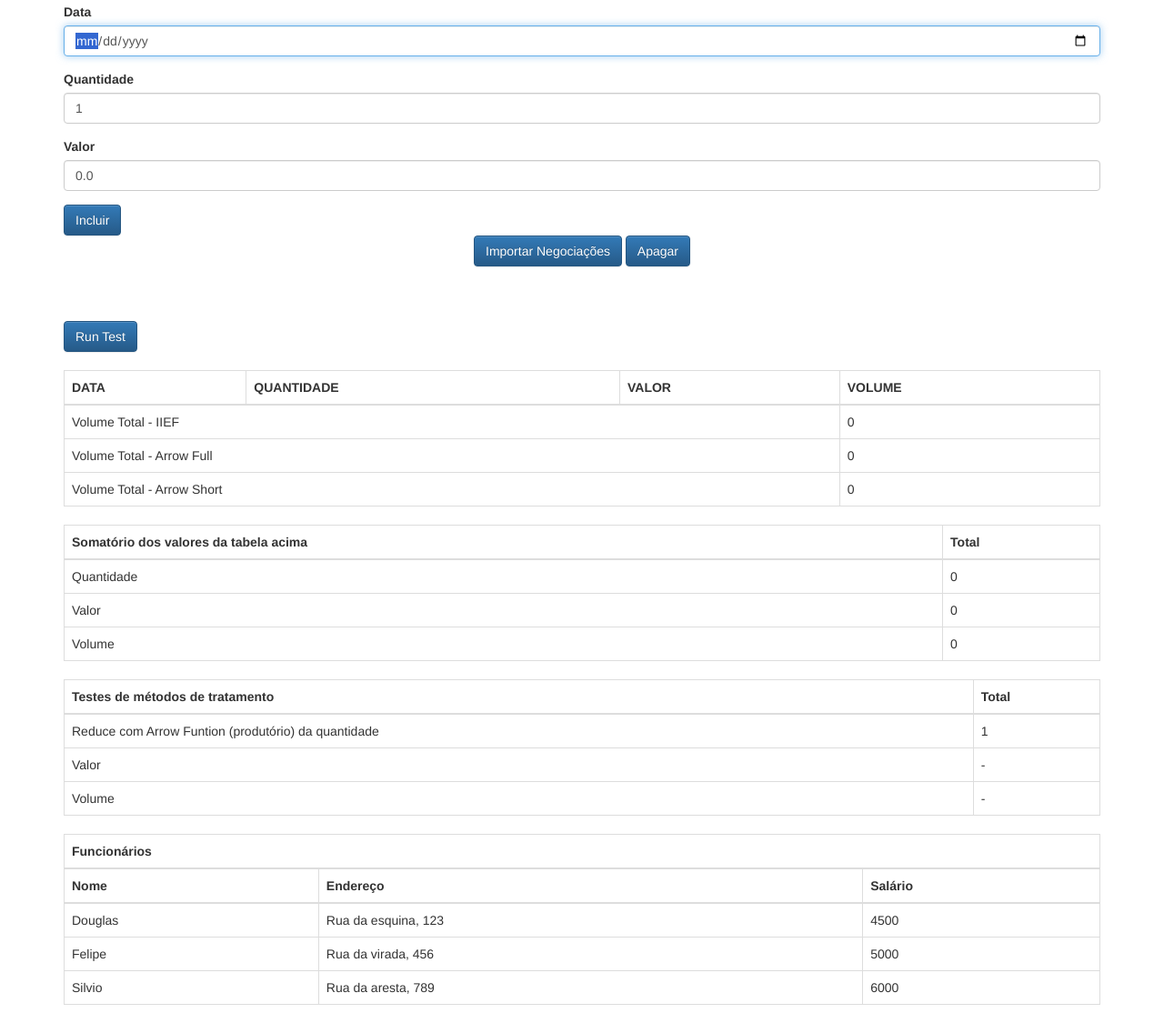
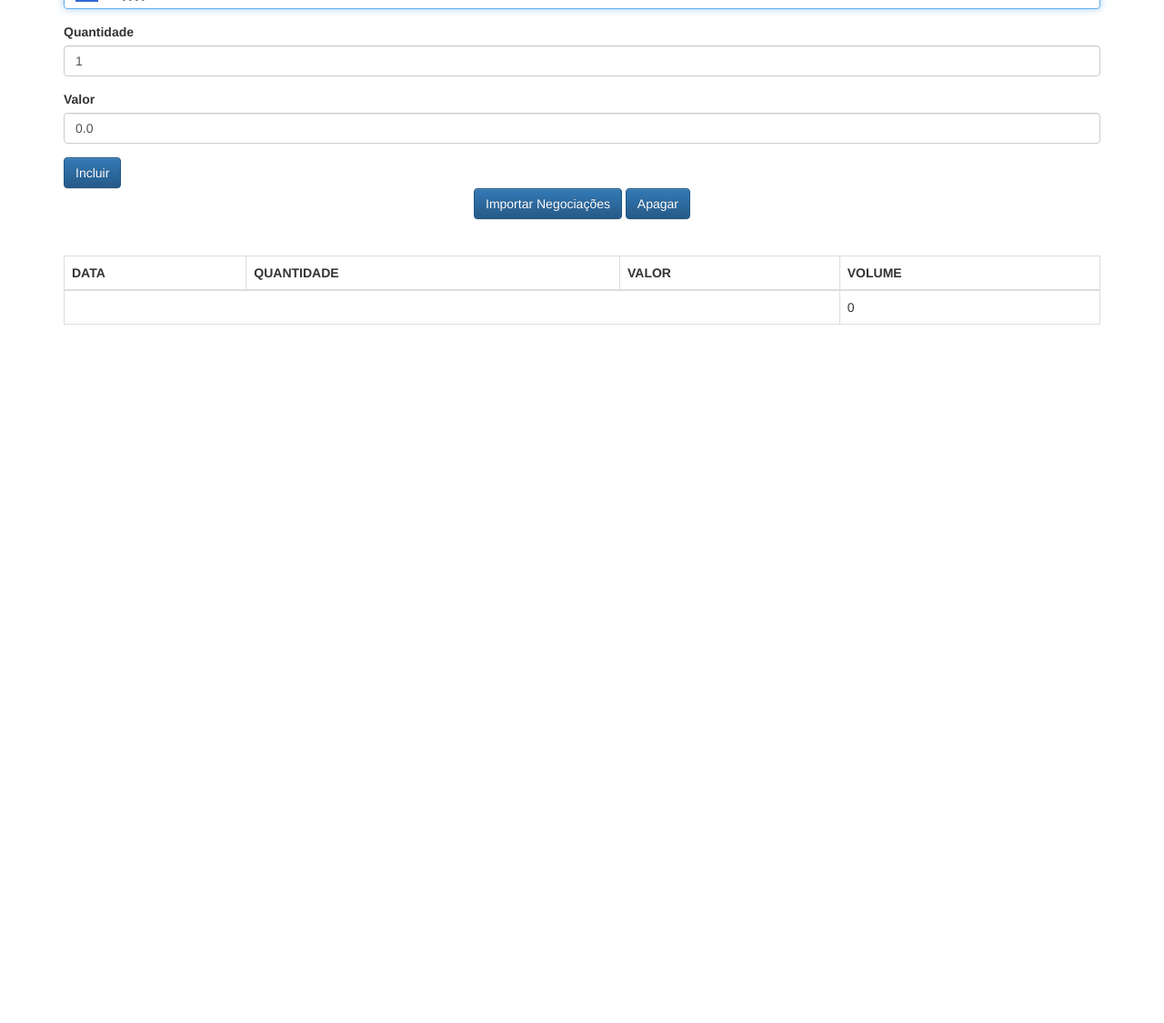
Before and after one commit to Kadu88/javascript-advanced-ES6-I, a plain HTML site: page projectframe/client/index.html in a window 1280 px wide. Shown: the part 119-1244 px from the top of the page at 91% size. After the commit the page ends 800 px from the top, so only its background shows below. Drawn offline with Linux system fonts and the light colour scheme.

Commit message:
final version of project

```diff
--- a/projectframe/client/index.html
+++ b/projectframe/client/index.html
@@ -30,7 +30,7 @@
             <input id="valor" type="number" class="form-control"  min="0.01" step="0.01" value="0.0" required />
         </div>
 
-        <button id="btIncluir" class="btn btn-primary" type="submit">Incluir</button>
+        <button class="btn btn-primary" type="submit">Incluir</button>
     </form>
 
     <div class="text-center">
@@ -43,21 +43,17 @@
     </div>
     <br>
     <br>
-    <br>
-
-        <button id="btRunTest" class="btn btn-primary" type="submit">Run Test</button>
-    <br>
-    <br>
 
     <div id="negociacoesView"></div>
+
+    <script src="js/app/models/Negociacao.js"></script>
+    <script src="js/app/controllers/NegociacaoController.js"></script>
+    <script src="js/app/helpers/DateHelper.js"></script>
     <script src="js/app/models/ListaNegociacoes.js"></script>
-    <script src="js/app/models/Mensagem.js"></script>
-    <script src="js/app/models/Negociacao.js"></script>
     <script src="js/app/views/View.js"></script>
     <script src="js/app/views/NegociacoesView.js"></script>
+    <script src="js/app/models/Mensagem.js"></script>
     <script src="js/app/views/MensagemView.js"></script>
-    <script src="js/app/controllers/NegociacaoController.js"></script>
-    <script src="js/app/helpers/DateHelper.js"></script>
     <script>
         let negociacaoController = new NegociacaoController();
     </script>
--- a/projectframe/client/js/app/controllers/NegociacaoController.js
+++ b/projectframe/client/js/app/controllers/NegociacaoController.js
@@ -14,6 +14,7 @@ class NegociacaoController {
         this._mensagem = new Mensagem();
         this._mensagemView = new MensagemView($('#mensagemView'));
         this._mensagemView.update(this._mensagem);
+
     }
 
     adiciona(event) {
@@ -26,10 +27,6 @@ class NegociacaoController {
         this._mensagemView.update(this._mensagem);
 
         this._limpaFormulario();
-    }
-
-    runTest(event) {
-        alert("Test");
     }
 
     _criaNegociacao() {
--- a/projectframe/client/js/app/models/Mensagem.js
+++ b/projectframe/client/js/app/models/Mensagem.js
@@ -1,14 +1,17 @@
 class Mensagem {
 
     constructor(texto='') {
+
         this._texto = texto;
     }
 
     get texto() {
+
         return this._texto;
     }
 
     set texto(texto) {
+
         this._texto = texto;
     }
 }
--- a/projectframe/client/js/app/models/Negociacao.js
+++ b/projectframe/client/js/app/models/Negociacao.js
@@ -9,18 +9,22 @@ class Negociacao {
     }
 
     get volume() {
+
         return this._quantidade * this._valor;
     }
 
     get data() {
+
         return new Date(this._data.getTime());
     }
 
     get quantidade() {
-        return new Number(this._quantidade);
+
+        return this._quantidade;
     }
 
     get valor() {
-        return new Number(this._valor);
+
+        return this._valor;
     }
 }
--- a/projectframe/client/js/app/views/MensagemView.js
+++ b/projectframe/client/js/app/views/MensagemView.js
@@ -1,10 +1,11 @@
 class MensagemView extends View {
 
     constructor(elemento) {
-        super(elemento);
+       super(elemento);
     }
 
-    template(model) {
-        return `<p class="alert alert-info">${model.texto}</p>`;
-    }
+   template(model) {
+
+       return model.texto ? `<p class="alert alert-info">${model.texto}</p>` : '<p></p>';
+   }
 }
--- a/projectframe/client/js/app/views/NegociacoesView.js
+++ b/projectframe/client/js/app/views/NegociacoesView.js
@@ -1,28 +1,10 @@
-class NegociacoesView extends View{
+class NegociacoesView extends View {
 
     constructor(elemento) {
         super(elemento);
     }
 
     template(model) {
-
-        let funcionarios = [
-            {
-                "nome": "Douglas",
-                "endereco" : "Rua da esquina, 123",
-                "salario" : "4500"
-            },
-            {
-                "nome": "Felipe",
-                "endereco" : "Rua da virada, 456",
-                "salario" : "5000"
-            },
-            {
-                "nome": "Silvio",
-                "endereco" : "Rua da aresta, 789",
-                "salario" : "6000"
-            }
-        ];
 
         return `
         <table class="table table-hover table-bordered">
@@ -36,7 +18,7 @@ class NegociacoesView extends View{
             </thead>
 
             <tbody>
-                ${model.negociacoes.map((n) => `
+                ${model.negociacoes.map(n => `
 
                     <tr>
                         <td>${DateHelper.dataParaTexto(n.data)}</td>
@@ -49,153 +31,13 @@ class NegociacoesView extends View{
             </tbody>
 
             <tfoot>
+                <td colspan="3"></td>
+                <td>
+                    ${model.negociacoes.reduce((total, n) => total + n.volume, 0.0)}
+                </td>
+            </tfoot>
 
-
-                <tr>
-                    <td colspan="3">Volume Total - IIEF</td>
-                    <td>${
-                        (function() {
-                            let total = 0;
-                            model.negociacoes.forEach(n => total += n.volume);
-                            return total;
-                        })()
-                    }
-                    </td>
-                </tr>
-                <tr>
-                    <td colspan="3">Volume Total - Arrow Full</td>
-                    <td>${
-                        model.negociacoes.reduce(function(total, n) {
-                            return total+n.volume;
-                        }, 0.0)
-                }</td>
-                </tr>
-
-                <tr>
-                    <td colspan="3">Volume Total - Arrow Short</td>
-                    <td>
-                        ${ //Example: reduce + arrow function
-                            model.negociacoes.reduce(
-                            (total, n) => total + n.volume, 0.0
-                            //Total = valor anterior
-                            //n = objeto da iteração atual
-                            //0.0 = valor inicial pro total
-                        )
-                        }
-                    </td>
-                </tr>
-
-            </tfoot>
         </table>
-
-        </p>
-
-        <table class="table table-hover table-bordered">
-            <thead>
-                <tr>
-                    <th colspan="3">Somatório dos valores da tabela acima</th>
-                    <th>Total</th>
-                </tr>
-            </thead>
-
-            <tbody>
-            </tbody>
-            <tfoot>
-                    <tr>
-                        <td colspan="3">Quantidade</td>
-                        <td>
-                            ${model.negociacoes.reduce(function(total, num) { //Example, reduce + function
-                                return total + num.quantidade;
-                            }, 0)}
-                        </td>
-                    </tr>
-                    <tr>
-                        <td colspan="3">Valor</td>
-                        <td>
-                            ${model.negociacoes.reduce(function(total, num) { //Example, reduce + function
-                                return total + num.valor;
-                            }, 0)}
-                        </td>
-                    </tr>
-                    <tr>
-                        <td colspan="3">Volume</td>
-                        <td>
-                            ${model.negociacoes.reduce(function(total, num) { //Example, reduce + function
-                                return total + num.volume;
-                            }, 0)}
-                        </td>
-                    </tr>
-
-
-            </tfoot>
-        </table>
-
-        <table class="table table-hover table-bordered">
-        <thead>
-            <tr>
-                <th colspan="3">Testes de métodos de tratamento</th>
-                <th>Total</th>
-            </tr>
-        </thead>
-
-        <tbody>
-        </tbody>
-        <tfoot>
-                <tr>
-                    <td colspan="3">Reduce com Arrow Funtion (produtório) da quantidade</td>
-                    <td>
-                        ${model.negociacoes.reduce((produtorio, elemento) => produtorio * elemento.quantidade, 1)}
-                    </td>
-                </tr>
-                <tr>
-                    <td colspan="3">Valor</td>
-                    <td>
-                    -
-                    </td>
-                </tr>
-                <tr>
-                    <td colspan="3">Volume</td>
-                    <td>
-                    -
-                    </td>
-                </tr>
-
-
-        </tfoot>
-    </table>
-
-
-
-
-    <table class="table table-hover table-bordered">
-        <thead>
-            <tr>
-                <th colspan="3">Funcionários</th>
-            </tr>
-            <tr>
-                <th>Nome</th>
-                <th>Endereço</th>
-                <th>Salário</th>
-            </tr>
-        </thead>
-
-        <tbody>
-            ${funcionarios.map((f) => `
-
-                <tr>
-                    <td>${f.nome}</td>
-                    <td>${f.endereco}</td>
-                    <td>${f.salario}</td>
-                </tr>
-            `).join('')}
-        </tbody>
-        <tfoot>
-        </tfoot>
-    </table>
         `;
     }
-    _somatorioFor(model) {
-        return 360;
-
-    }
 }
--- a/projectframe/client/js/app/views/View.js
+++ b/projectframe/client/js/app/views/View.js
@@ -1,14 +1,17 @@
 class View {
 
     constructor(elemento) {
+
         this._elemento = elemento;
     }
 
     template() {
-        throw new Error('O método template deve ser implementado.');
+
+        throw new Error('O método template deve ser implementado');
     }
 
     update(model) {
+
         this._elemento.innerHTML = this.template(model);
     }
 }
--- a/projectframe/client/js/index.js
+++ b/projectframe/client/js/index.js
@@ -8,7 +8,7 @@ console.log(campos);
 
 var tbody = document.querySelector('table tbody');
 
-document.querySelector('.form').querySelector('#btIncluir').addEventListener('submit', function(event) {
+document.querySelector('.form').addEventListener('submit', function(event) {
 
    event.preventDefault();
 
```
Also changed, not shown: 1 other file.
